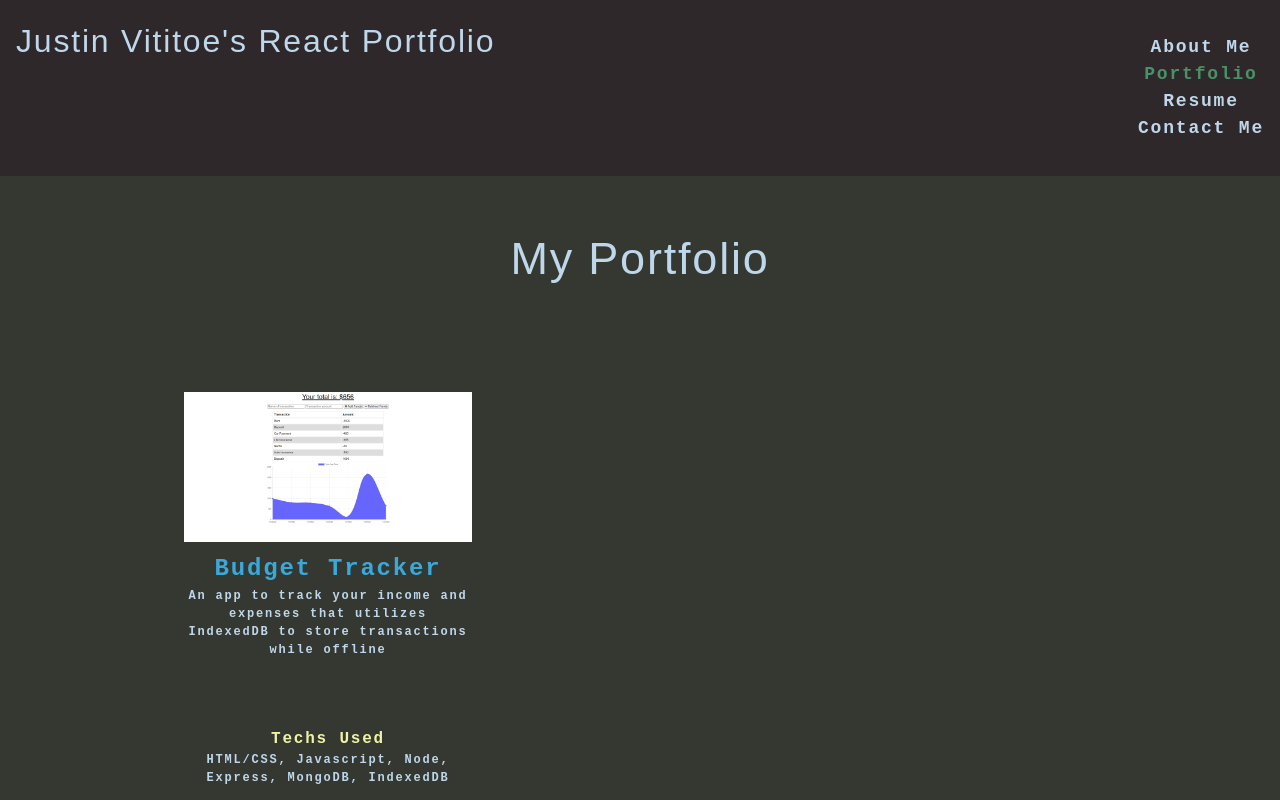
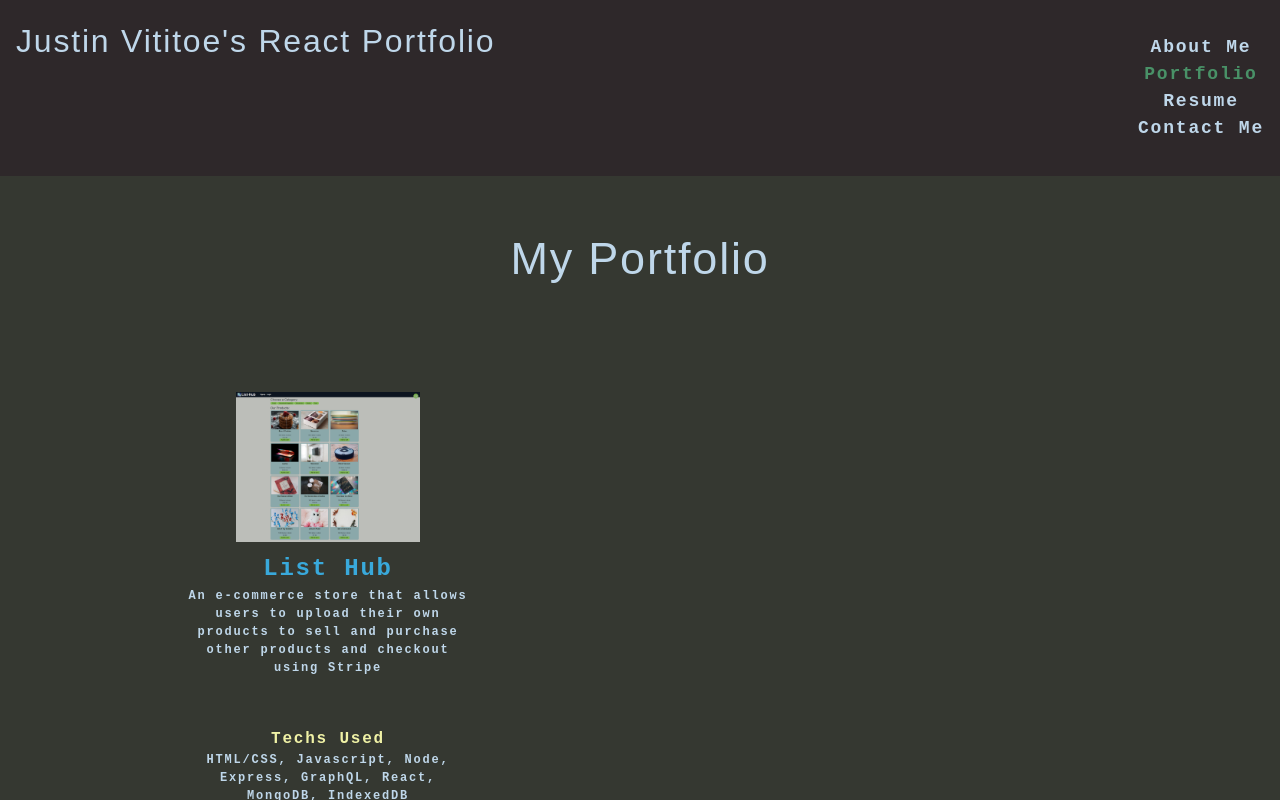
Before and after one commit to jvit1985/react-portfolio, a React (Create React App) app: page / in a window 1280 px wide. Both pictures are taken after a click on the item "Portfolio". Shown: the top 800 px of the page. Built offline with nearby package versions, Linux system fonts and the light colour scheme.

Commit message:
updated portfolio projects

```diff
--- a/src/components/Portfolio/index.js
+++ b/src/components/Portfolio/index.js
@@ -3,6 +3,23 @@ import Project from "../Project";
 
 function Portfolio() {
     const projects = [
+        {
+            name: 'List Hub',
+            description: 'An e-commerce store that allows users to upload their own products to sell and purchase other products and checkout using Stripe',
+            image: 'List-Hub.jpg',
+            technologies: [
+                'HTML/CSS',
+                'Javascript',
+                'Node',
+                'Express',
+                'GraphQL',
+                'React',
+                'MongoDB',
+                'IndexedDB'
+            ],
+            github: 'https://github.com/TonyT504/list-hub',
+            deployed: 'https://stormy-ravine-51670.herokuapp.com/',
+        },
         {
             name: 'Budget Tracker',
             description: 'An app to track your income and expenses that utilizes IndexedDB to store transactions while offline',
@@ -72,19 +89,6 @@ function Portfolio() {
             github: 'https://github.com/jvit1985/know-the-weather',
             deployed: 'https://jvit1985.github.io/know-the-weather/',
         },
-        {
-            name: 'Work Day Scheduler',
-            description: 'A site to set up your work day schedule in real time, can edit, delete, and save tasks.',
-            image: 'work-day-scheduler.jpg',
-            technologies: [
-                'HTML/CSS',
-                'Javascript',
-                'Bootstrap',
-                'jQuery'
-            ],
-            github: 'https://github.com/jvit1985/work-day-scheduler',
-            deployed: 'https://jvit1985.github.io/work-day-scheduler/',
-        },
     ];
 
     return (
```
Also changed, not shown: src/assets/images/List-Hub.jpg (added).
